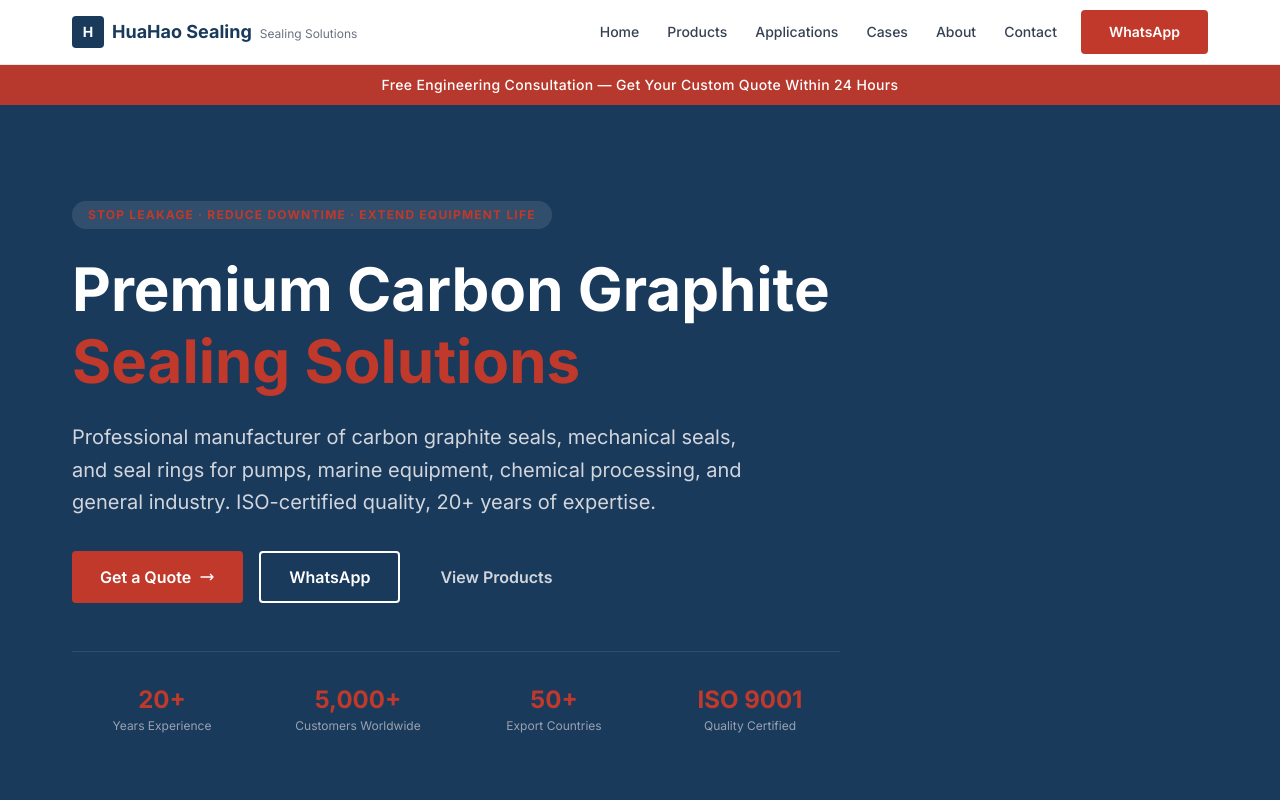
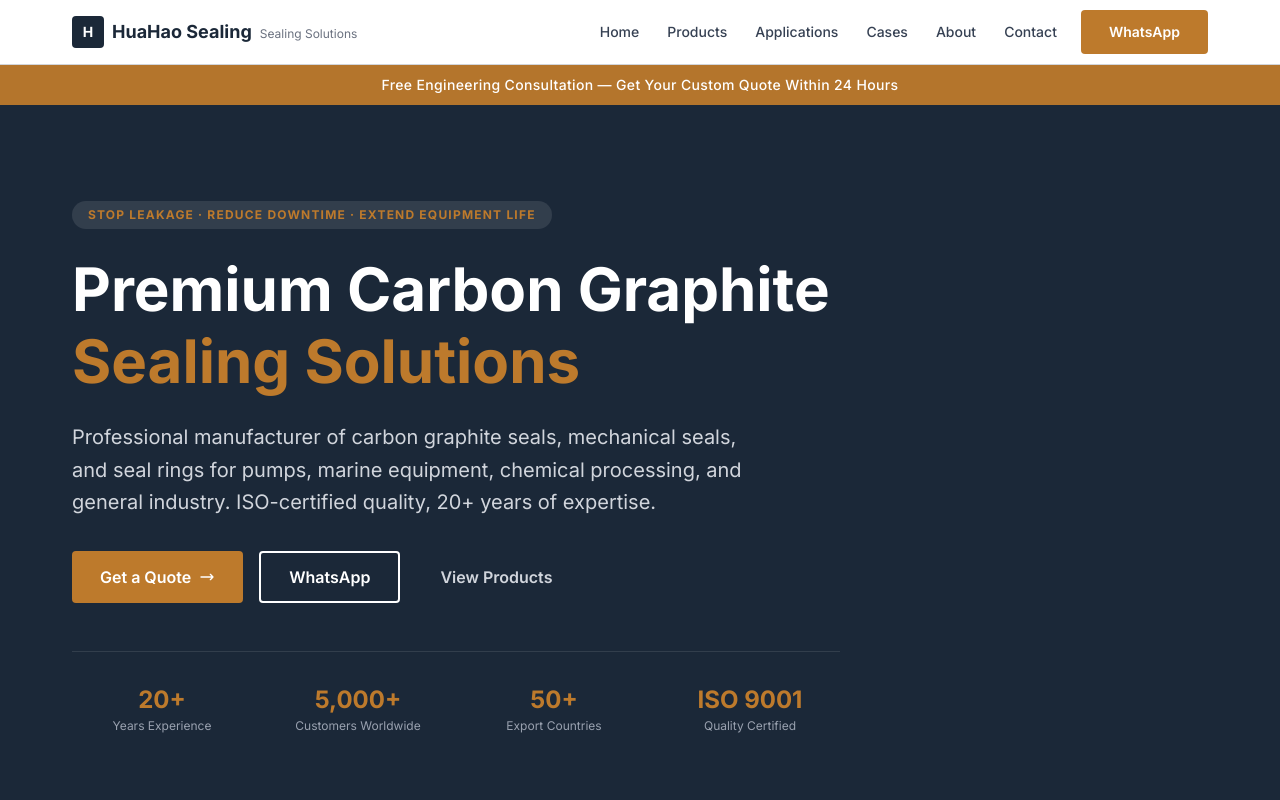
Before and after one commit to jhni0617-droid/huahao-sealing, a Next.js app: page / in a window 1280 px wide. Shown: the top 800 px of the page. Built offline with nearby package versions, Linux system fonts and the light colour scheme.

Commit message:
refactor: industrial bronze/dark charcoal color scheme

```diff
--- a/app/globals.css
+++ b/app/globals.css
@@ -1,16 +1,16 @@
 @import "tailwindcss";
 
 @theme inline {
-  --color-background: #f8f9fa;
+  --color-background: #f0f1f3;
   --color-foreground: #1a1a2e;
-  --color-primary: #1a3a5c;
-  --color-primary-light: #2a5a8c;
-  --color-accent: #c0392b;
-  --color-accent-hover: #a93226;
+  --color-primary: #1B2838;
+  --color-primary-light: #2C3E50;
+  --color-accent: #BD7A2C;
+  --color-accent-hover: #A36522;
   --color-card: #ffffff;
   --color-muted: #6b7280;
-  --color-border: #e5e7eb;
-  --color-hero-bg: #1a3a5c;
+  --color-border: #d1d5db;
+  --color-hero-bg: #1B2838;
   --font-sans: var(--font-inter), system-ui, -apple-system, sans-serif;
   --font-mono: ui-monospace, monospace;
 }
```
